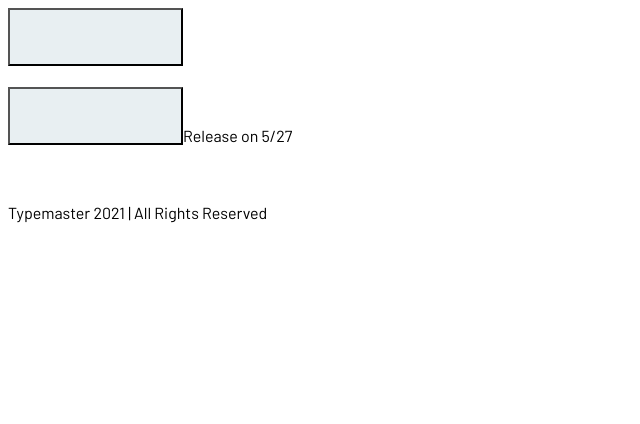
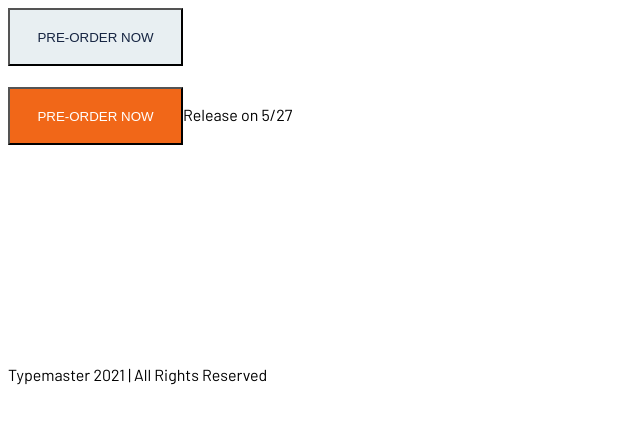
Before and after one commit to Ramaj57/typemaster-pre-launch-landing-page, an Angular app: page / in a window 1280 px wide. Shown: the top 424 px of the page, without its empty margins (0-640 px from the left). Built offline with nearby package versions, Linux system fonts and the light colour scheme.

Commit message:
ngstyle,data, and inputs

```diff
--- a/src/app/app.component.html
+++ b/src/app/app.component.html
@@ -1,11 +1,11 @@
 <header>
 <img src="" alt="">
-<app-preorder-button/>
+<app-preorder-button [btnBgColor]="button[0].btnBgColor" [btnColor]="button[0].btnColor" [btnBgHovColor]="button[0].btnBgHovColor" [btnHovColor]="button[0].btnHovColor"/>
 </header>
 <div class="left">
 <h1></h1>
 <p></p>
-<app-preorder-button/>
+<app-preorder-button [btnBgColor]="button[1].btnBgColor" [btnColor]="button[1].btnColor" [btnBgHovColor]="button[1].btnBgHovColor" [btnHovColor]="button[1].btnHovColor"/>
 <span>Release on 5/27</span>
 </div>
 <div class="right">
--- a/src/app/app.component.ts
+++ b/src/app/app.component.ts
@@ -1,6 +1,8 @@
 import { Component } from '@angular/core';
 import { PreorderButtonComponent } from "./preorder-button/preorder-button.component";
 import { FeaturesCardComponent } from "./features-card/features-card.component";
+import { buttonData, cardData } from '../data';
+
 
 @Component({
   selector: 'app-root',
@@ -11,4 +13,6 @@ import { FeaturesCardComponent } from "./features-card/features-card.component";
 })
 export class AppComponent {
   title = 'typemaster-pre-launch-landing-page';
+  cards = cardData;
+  button = buttonData;
 }
--- a/src/app/preorder-button/preorder-button.component.html
+++ b/src/app/preorder-button/preorder-button.component.html
@@ -1 +1,10 @@
-<button></button>
+<button
+  [ngStyle]="{
+    backgroundColor: isHovered ? btnBgHovColor() : btnBgColor(),
+    color: isHovered ? btnHovColor() : btnColor()
+  }"
+  (mouseenter)="isHovered = true"
+  (mouseleave)="isHovered = false"
+>
+  PRE-ORDER NOW
+</button>
--- a/src/app/preorder-button/preorder-button.component.ts
+++ b/src/app/preorder-button/preorder-button.component.ts
@@ -1,12 +1,18 @@
-import { Component } from '@angular/core';
+import { NgStyle } from '@angular/common';
+import { Component, input } from '@angular/core';
 
 @Component({
   selector: 'app-preorder-button',
   standalone: true,
-  imports: [],
+  imports: [NgStyle],
   templateUrl: './preorder-button.component.html',
-  styleUrl: './preorder-button.component.css'
+  styleUrl: './preorder-button.component.css',
 })
 export class PreorderButtonComponent {
+  btnBgColor = input<string>('');
+  btnBgHovColor = input<string>('');
+  btnColor = input<string>('');
+  btnHovColor = input<string>('');
+  isHovered = false;
 
 }
```
